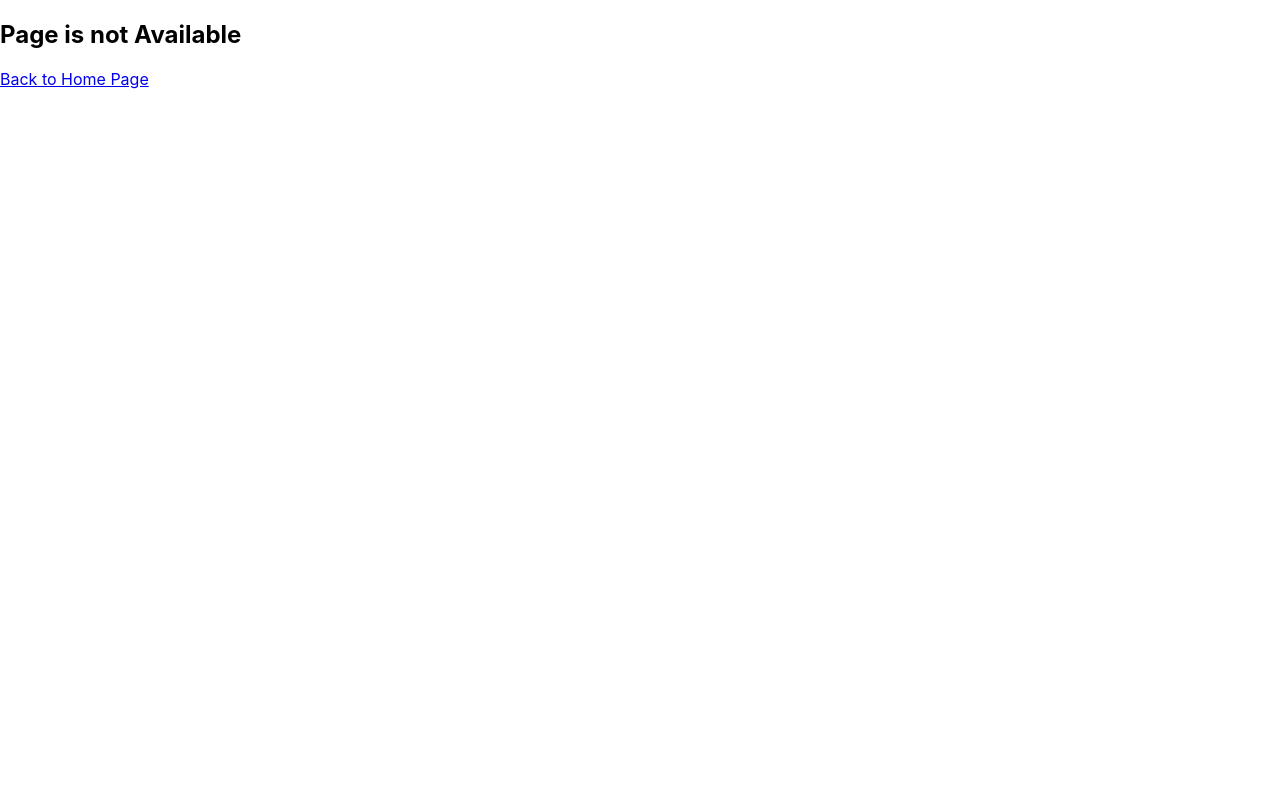
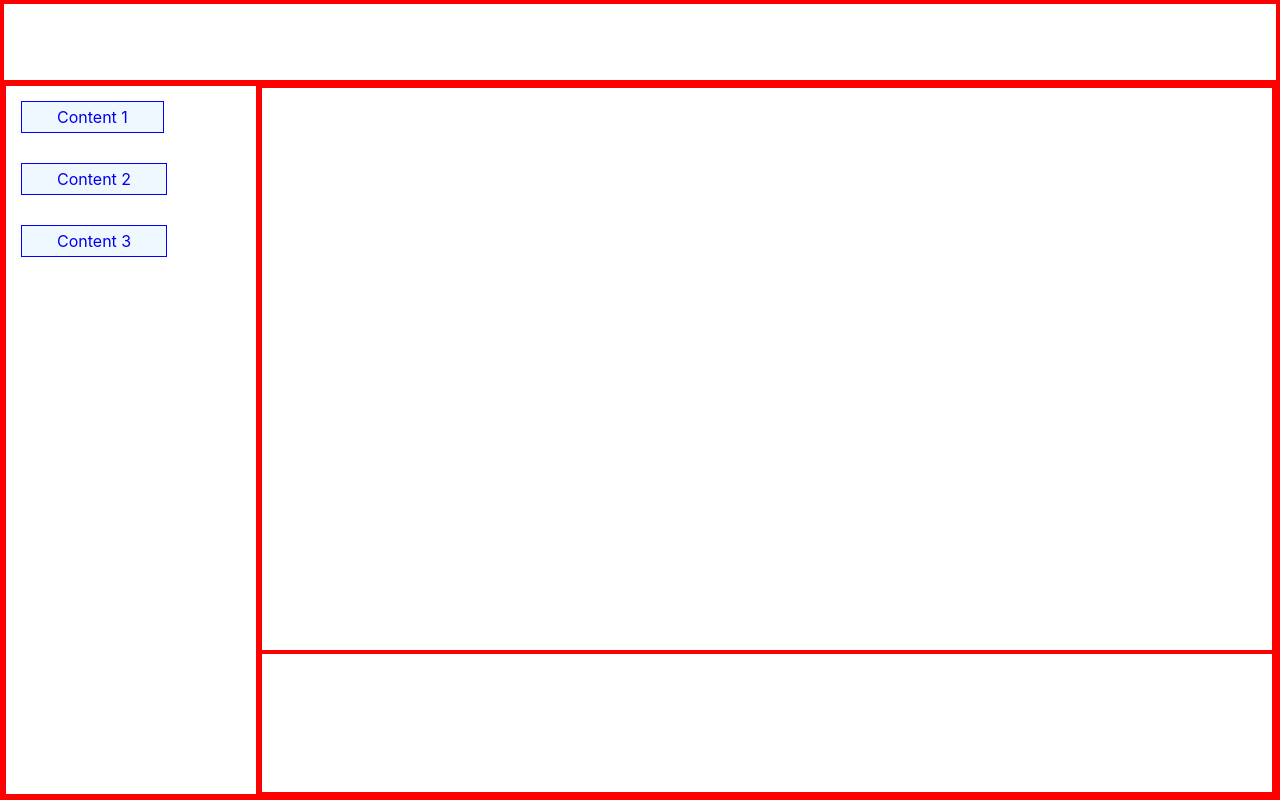
Before and after one commit to karthickvkumar/vcentry28, a React (Create React App) app in the folder learning-react/: page /nested in a window 1280 px wide. Built offline with nearby package versions, Linux system fonts and the light colour scheme.

Commit message:
commit message

```diff
--- a/learning-react/src/App.js
+++ b/learning-react/src/App.js
@@ -4,6 +4,10 @@ import LoginPage from "./pages/login";
 import { BrowserRouter, Routes, Route } from "react-router-dom";
 import AboutPage from "./pages/about";
 import PageNotFound from "./pages/page-not-found";
+import NestedRoutingPage from "./pages/nested-routing";
+import NestedContent1 from "./pages/nested-content-1";
+import NestedContent2 from "./pages/nested-content-2";
+import NestedContent3 from "./pages/nested-content-3";
 
 import "./css/style.css";
 
@@ -14,6 +18,12 @@ const App = () => {
         <Route path="" element={<HomePage></HomePage>}></Route>
         <Route path="login" element={<LoginPage></LoginPage>}></Route>
         <Route path="about" element={<AboutPage></AboutPage>}></Route>
+        {/* Nested Rotuing */}
+        <Route path="nested" element={<NestedRoutingPage></NestedRoutingPage>}>
+          <Route path="content-1" element={<NestedContent1></NestedContent1>}></Route>
+          <Route path="content-2" element={<NestedContent2></NestedContent2>}></Route>
+          <Route path="content-3" element={<NestedContent3></NestedContent3>}></Route>
+        </Route>
 
         <Route path="*" element={<PageNotFound></PageNotFound>}></Route>
       </Routes>
--- a/learning-react/src/css/style.css
+++ b/learning-react/src/css/style.css
@@ -9,3 +9,58 @@
 .home-image{
   width: 300px;
 }
+
+.nested-container{
+  width: 100vw;
+    height: 100vh;
+    border: 2px solid red;
+    box-sizing: border-box;
+}
+
+.header{
+  height: 10%;
+  border: 2px solid red;
+  box-sizing: border-box;
+}
+
+.body{
+  height: 90%;
+  border: 2px solid red;
+  box-sizing: border-box;
+  display: flex;
+}
+
+.sidebar{
+  height: 100%;
+    width: 20%;
+    border: 2px solid red;
+    box-sizing: border-box;
+}
+
+.section{
+  height: 100%;
+    width: 80%;
+    border: 2px solid red;
+    box-sizing: border-box;
+}
+
+.content{
+  height: 80%;
+  border: 2px solid red;
+  box-sizing: border-box;
+}
+
+.footer{
+  height: 20%;
+    border: 2px solid red;
+    box-sizing: border-box;
+}
+
+.link-button{
+  border: 1px solid blue;
+    text-decoration: none;
+    padding: 5px 35px;
+    margin: 15px;
+    background-color: aliceblue;
+    display: inline-block;
+}
--- a/learning-react/src/pages/home.js
+++ b/learning-react/src/pages/home.js
@@ -5,15 +5,16 @@ const HomePage = () => {
   return(
     <div>
       <h1 className="heading">This is a Home Page Content</h1>
-      <img src={require("../images/shinchan.png")} className="home-image" />
-      <img src="https://5.imimg.com/data5/LX/PM/GLADMIN-68162457/kawasaki-ninja-h2-bike.png" className="home-image" />
+      <img src={require("../images/shinchan.png")} className="home-image" alt="" />
+      <img src="https://5.imimg.com/data5/LX/PM/GLADMIN-68162457/kawasaki-ninja-h2-bike.png" className="home-image" alt="" />
       <br></br>
 
       <NavLink to="/login">Sigin Up! Login page</NavLink>
       <br></br>
-
       <NavLink to="/about">Check About page</NavLink>
-
+      <br></br>
+      <NavLink to="/nested">Go to Nested Routing Page</NavLink>
+      <br></br>
     </div>
   )
 }
--- /dev/null
+++ b/learning-react/src/pages/nested-content-1.js
@@ -0,0 +1,11 @@
+import React from 'react';
+
+const NestedContent1 = () => {
+  return (
+    <div>
+      <h2>Content 1</h2>
+    </div>
+  );
+};
+
+export default NestedContent1;
--- /dev/null
+++ b/learning-react/src/pages/nested-content-2.js
@@ -0,0 +1,11 @@
+import React from 'react';
+
+const NestedContent2 = () => {
+  return (
+    <div>
+      <h2>Content 2</h2>
+    </div>
+  );
+};
+
+export default NestedContent2;
--- /dev/null
+++ b/learning-react/src/pages/nested-content-3.js
@@ -0,0 +1,11 @@
+import React from 'react';
+
+const NestedContent3 = () => {
+  return (
+    <div>
+      <h2>Content 3</h2>
+    </div>
+  );
+};
+
+export default NestedContent3;
--- /dev/null
+++ b/learning-react/src/pages/nested-routing.js
@@ -0,0 +1,27 @@
+import React from "react";
+import { Outlet, NavLink } from "react-router-dom";
+
+const NestedRoutingPage = () => {
+  return(
+    <div className="nested-container">
+      <div className="header"></div>
+      <div className="body">
+        <div className="sidebar">
+          <NavLink to="/nested/content-1" className="link-button">Content 1</NavLink>
+          <br/>
+          <NavLink to="/nested/content-2" className="link-button">Content 2</NavLink>
+          <br/>
+          <NavLink to="/nested/content-3" className="link-button">Content 3</NavLink>
+        </div>
+        <div className="section">
+          <div className="content">
+             <Outlet></Outlet>
+          </div>
+          <div className="footer"></div>
+        </div>
+      </div>
+    </div>
+  )
+}
+
+export default NestedRoutingPage;
```
